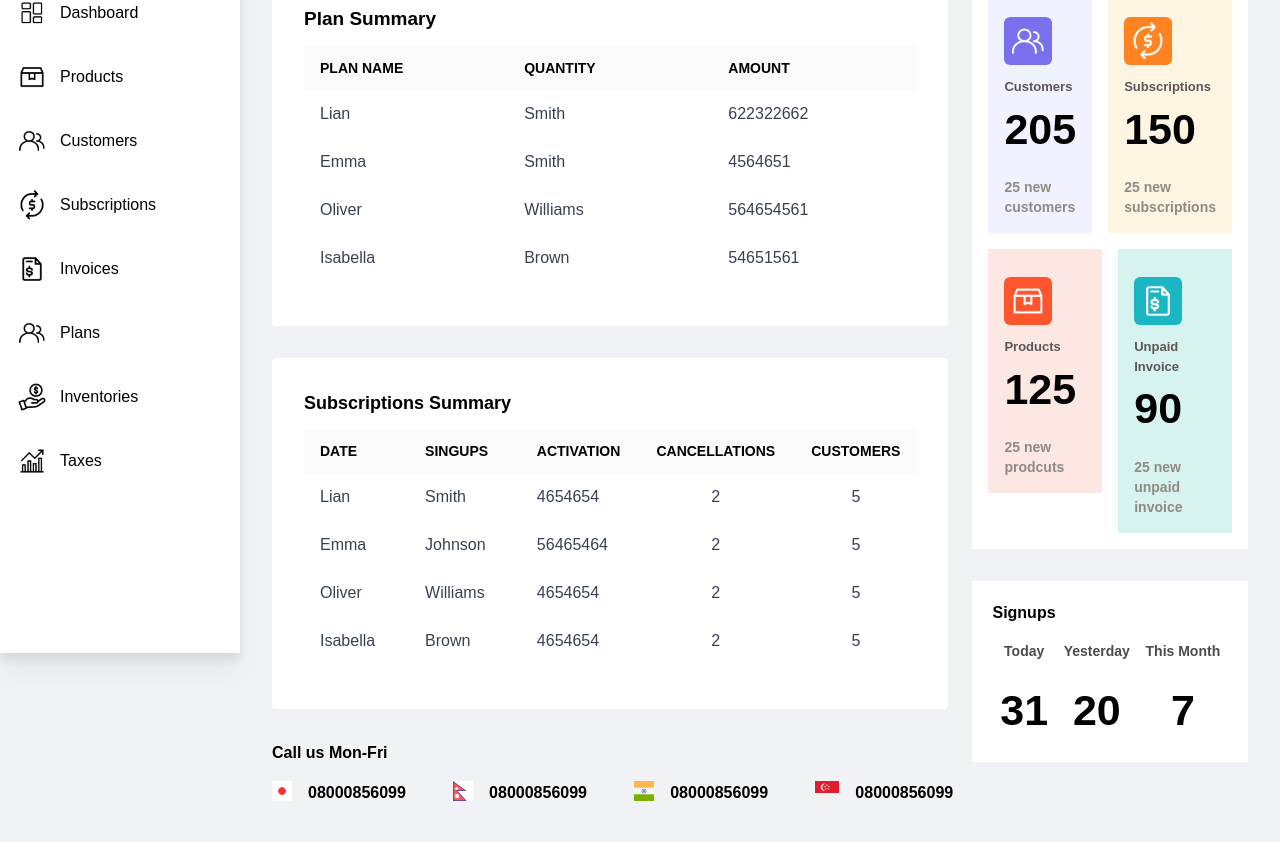
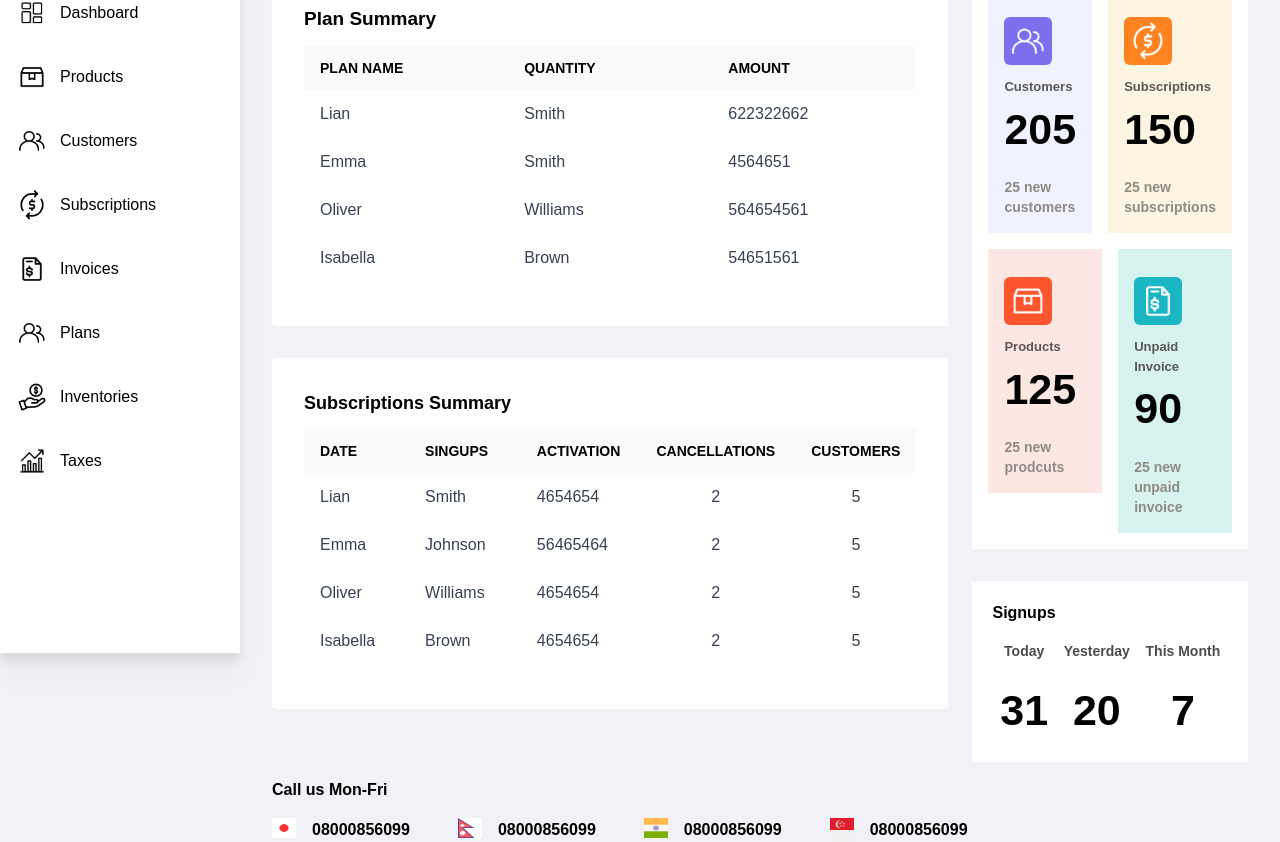
Before and after one commit to susantp/thamelui, a Next.js app: page / in a window 1280 px wide. Shown: the part 147-989 px from the top of the page. Before the commit the page ends 952 px from the top, so only its background shows below. Built offline with nearby package versions, Linux system fonts and the light colour scheme.

Commit message:
some change

```diff
--- a/layouts/Footer.jsx
+++ b/layouts/Footer.jsx
@@ -3,22 +3,23 @@ import React from "react";
 export default function Footer() {
   return (
     <>
-      <div>
+      <div className="mt-4 flex-col">
         <h6 className="font-bold">Call us Mon-Fri</h6>
-        <div className="flex flex-row  mt-4  gap-x-12 ">
-          <div className="flex justify-between ">
+
+        <div className="flex flex-col xl:flex-row mt-4 gap-y-2  xl:gap-x-12 ">
+          <div className="flex justify-content-evenly ">
             <img className="w-6 h-5 " src="./japan.png" alt="" />
             <p className="font-bold ml-4 ">08000856099</p>
           </div>
-          <div className="flex justify-between ">
+          <div className="flex justify-content-evenly">
             <img className="w-6 h-5" src="./nepal.png" alt="" />
             <p className="font-bold ml-4 ">08000856099</p>
           </div>
-          <div className="flex justify-between ">
+          <div className="flex justify-content-evenly">
             <img className="w-6 h-5 " src="./india.png" alt="" />
             <p className="font-bold ml-4">08000856099</p>
           </div>
-          <div className="flex justify-between ">
+          <div className="flex justify-content-evenly">
             <img className="w-6" src="./singapour.png" alt="" />
             <p className="font-bold ml-4 ">08000856099</p>
           </div>
--- a/pages/index.js
+++ b/pages/index.js
@@ -19,16 +19,16 @@ export default function Index ({ data }) {
           <div>
             <SubscriptionSummary subscriptions={data.subscriptionSummary}/>
           </div>
+        </div>
 
-          <div>
-            <Footer/>
-          </div>
-        </div>
         <div className="flex flex-col gap-8 basis-2/6">
           <Statistic statistics={data.statistics}/>
           <SignupStatics signupstatics={data.signups}/>
+
         </div>
+
       </div>
+      <Footer/>
     </Layout>
   )
 }
```
